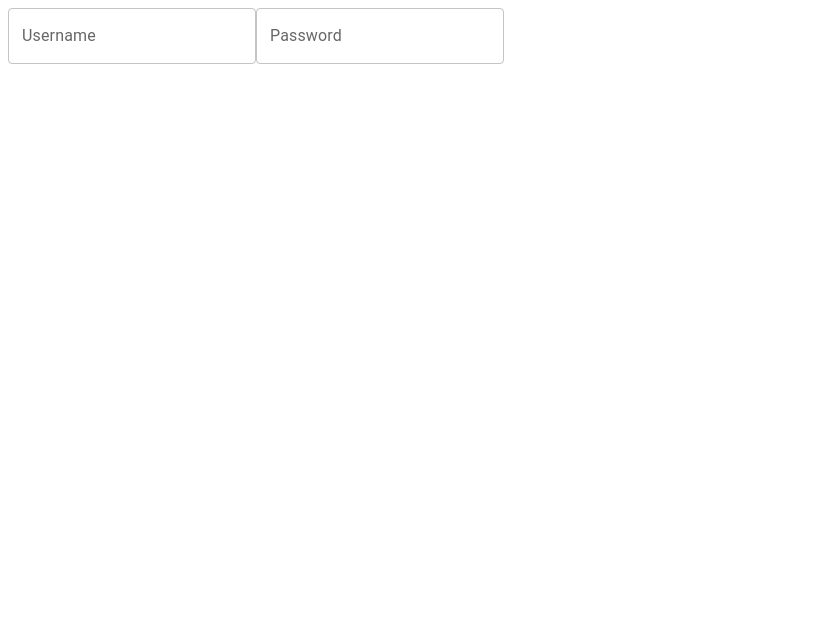
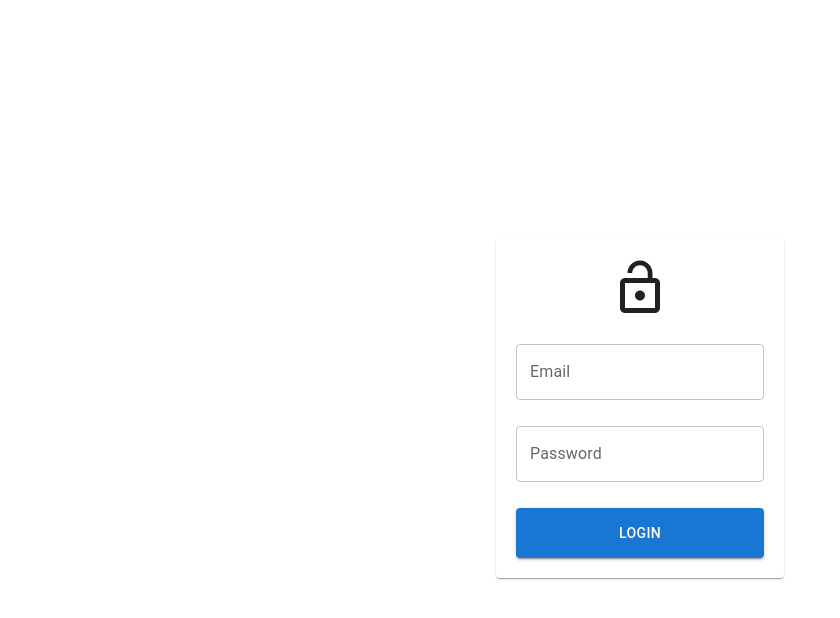
Before and after one commit to DzmitrySakalouski/autostudiostoreadmin, a React (Create React App) app: page /login in a window 1280 px wide. Shown: the top 618 px of the page, without its empty margins (0-840 px from the left). Built offline with nearby package versions, Linux system fonts and the light colour scheme.

Commit message:
feat: add login screen

```diff
--- a/package.json
+++ b/package.json
@@ -5,7 +5,9 @@
   "dependencies": {
     "@emotion/react": "^11.6.0",
     "@emotion/styled": "^11.6.0",
+    "@mui/icons-material": "^5.1.0",
     "@mui/material": "^5.1.0",
+    "@mui/styles": "^5.1.0",
     "@testing-library/jest-dom": "^5.15.0",
     "@testing-library/react": "^11.2.7",
     "@testing-library/user-event": "^12.8.3",
--- a/src/view/login/login.view.jsx
+++ b/src/view/login/login.view.jsx
@@ -1,10 +1,41 @@
-import TextField from '@mui/material/TextField';
+import { TextField, Paper, Button } from '@mui/material';
+import {makeStyles} from '@mui/styles';
+import LockOpenIcon from '@mui/icons-material/LockOpen';
+
+const useStyles = makeStyles({
+    container: {
+        display: 'flex',
+        justifyContent: 'center',
+        alignItems: 'center',
+        flex: 1,
+        height: '100vh',
+    },
+    paper: {
+        display: 'flex',
+        flexDirection: 'column',
+        padding: 20,
+        height: 300,
+        maxWidth: 400,
+        justifyContent: 'space-between',
+        alignItems: 'center',
+    },
+    button: {
+        width: '100%',
+        height: 50,
+    }
+});
 
 export const LoginView = () => {
+    const classes = useStyles();
     return (
-        <div>
-            <TextField label="Username" />
-            <TextField label="Password" />
+        <div className={classes.container}>
+            <Paper className={classes.paper}>
+                <LockOpenIcon sx={{fontSize: 60}} />
+                <TextField label="Email" />
+                <TextField label="Password" />
+                <Button className={classes.button} variant="contained">Login</Button>
+            </Paper>
+
         </div>
     );
 }
```
Also changed, not shown: 1 other file (tests, documents, lock files or other folders).
